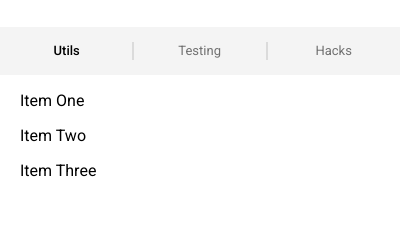
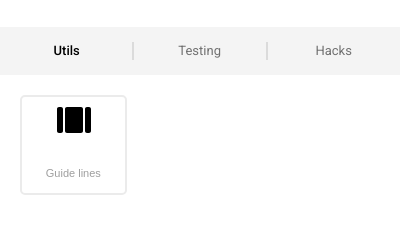
Before and after one commit to joelthorner/TLmanaGer-2, a browser extension: page src/popup/index.html in a window 400 px wide. Shown: the part 103-336 px from the top of the page. Drawn offline with Linux system fonts and the light colour scheme.

Commit message:
alpha 1.0.1

```diff
--- a/css/main.css
+++ b/css/main.css
@@ -89,6 +89,61 @@ h1, h2, h3, h4, h5, h6 {
   margin-bottom: 0.75rem;
 }
 
+.mdc-tab-bar__indicator {
+  display: none;
+}
+
+.panels .panel {
+  display: none;
+  padding-top: 1.25rem;
+}
+
+.panels .panel.active {
+  display: block;
+}
+
+.items-grid {
+  display: grid;
+  grid-template-columns: 1fr 1fr 1fr;
+  grid-auto-rows: 100px;
+  grid-gap: 1.25rem;
+}
+
+.items-grid .item-grid {
+  border: 2px solid #ebebeb;
+  border-radius: 0.3125rem;
+  display: -webkit-box;
+  display: -ms-flexbox;
+  display: flex;
+  text-align: center;
+  -webkit-box-pack: center;
+  -ms-flex-pack: center;
+  justify-content: center;
+  -ms-flex-wrap: wrap;
+  flex-wrap: wrap;
+  padding: 0;
+  margin: 0;
+  background: none;
+}
+
+.items-grid .item-grid svg {
+  width: 3rem;
+  height: 3rem;
+  display: block;
+  margin: 0 auto;
+}
+
+.items-grid .item-grid .text {
+  width: 100%;
+  font-size: 11px;
+  font-weight: 300;
+  color: #9e9e9e;
+  text-align: center;
+  display: block;
+  line-height: 1;
+  margin-top: 0.5rem;
+}
+
 .rating {
   direction: rtl;
 }
--- a/js/popup.js
+++ b/js/popup.js
@@ -1,3 +1,4 @@
+// tabs
 var dynamicTabBar = window.dynamicTabBar = new mdc.tabs.MDCTabBar(document.querySelector('#popup-menu'));
 var panels = document.querySelector('.panels');
 
@@ -18,6 +19,12 @@ function updatePanel(index) {
 
 dynamicTabBar.listen('MDCTabBar:change', function ({detail: tabs}) {
 	var nthChildIndex = tabs.activeTabIndex;
-
 	updatePanel(nthChildIndex);
 });
+
+// ripples
+$(function() {
+	$('.mdc-ripple-surface').each(function(index, el) {
+		mdc.ripple.MDCRipple.attachTo(el)
+	});
+});
--- a/src/popup/index.html
+++ b/src/popup/index.html
@@ -27,13 +27,32 @@
 			<a role="tab" aria-controls="tab-testing" class="mdc-tab" href="#tab-testing">Testing</a>
 			<span class="sep"></span>
 			<a role="tab" aria-controls="tab-hacks" class="mdc-tab" href="#tab-hacks">Hacks</a>
+			<span class="mdc-tab-bar__indicator"></span>
 		</nav>
 	</section>
 	<section>
 		<div class="panels">
-			<p class="panel active" id="tab-utils" role="tabpanel" aria-hidden="false">Item One</p>
-			<p class="panel" id="tab-testing" role="tabpanel" aria-hidden="true">Item Two</p>
-			<p class="panel" id="tab-hacks" role="tabpanel" aria-hidden="true">Item Three</p>
+			<div class="panel active" id="tab-utils" role="tabpanel" aria-hidden="false">
+				<div class="items-grid">
+
+					<button class="item-grid mdc-ripple-surface" type="button">
+						<svg xmlns="http://www.w3.org/2000/svg" width="24" height="24" viewBox="0 0 24 24">
+							<path fill="none" d="M0 0h24v24H0V0z"/>
+							<g>
+								<path d="M5 18h1c.55 0 1-.45 1-1V6c0-.55-.45-1-1-1H5c-.55 0-1 .45-1 1v11c0 .55.45 1 1 1zM18 6v11c0 .55.45 1 1 1h1c.55 0 1-.45 1-1V6c0-.55-.45-1-1-1h-1c-.55 0-1 .45-1 1zM9 18h7c.55 0 1-.45 1-1V6c0-.55-.45-1-1-1H9c-.55 0-1 .45-1 1v11c0 .55.45 1 1 1z"/>
+							</g>
+						</svg>
+						<span class="text">Guide lines</span>
+					</button>
+
+				</div>
+			</div>
+			<div class="panel" id="tab-testing" role="tabpanel" aria-hidden="true">
+				Item Two
+			</div>
+			<div class="panel" id="tab-hacks" role="tabpanel" aria-hidden="true">
+				Item Three
+			</div>
 		</div>
 	</section>
 
```
Also changed, not shown: 1 other file.
